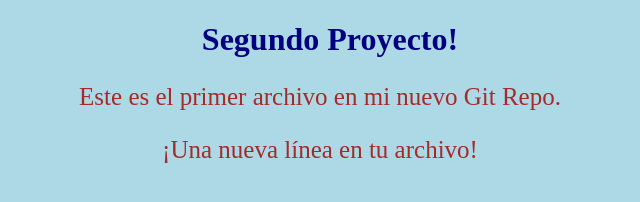
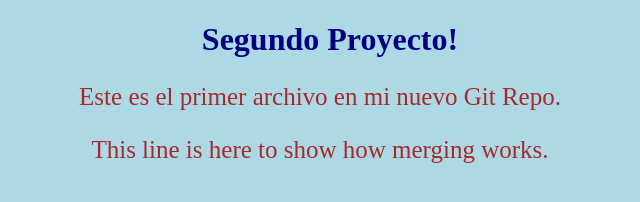
Before and after one commit to RICHARD-BYTE-CELL/proyecto-practica, a plain HTML site: page index.html in a window 1280 px wide. Shown: the whole page, without its empty margins (320-960 px from the left). Drawn offline with Linux system fonts and the light colour scheme.

Commit message:
este fue un cambio de emergencia de la rama master

```diff
--- a/index.html
+++ b/index.html
@@ -8,7 +8,7 @@
 
 <h1>Segundo Proyecto!</h1>
 <p>Este es el primer archivo en mi nuevo Git Repo.</p>
-<p>¡Una nueva línea en tu archivo!</p>
+<p>This line is here to show how merging works.</p>
 
 </body>
 </html>
```
